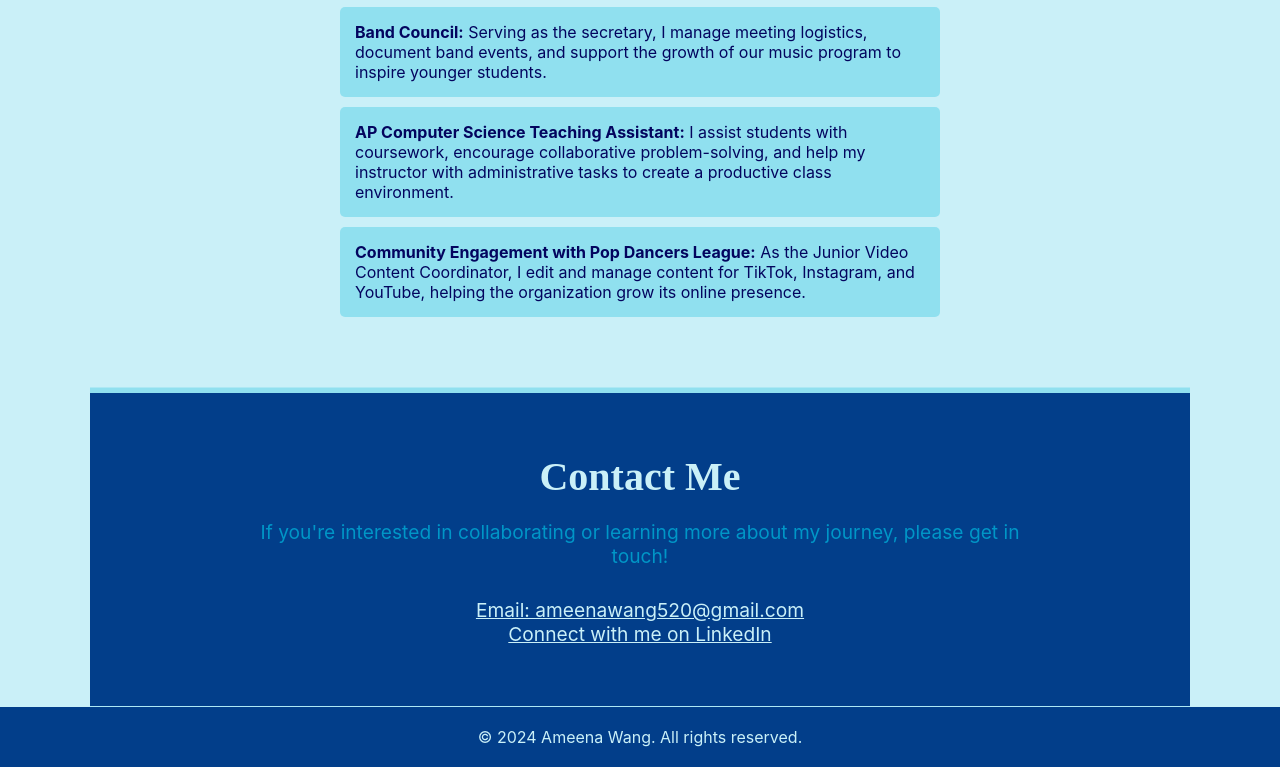
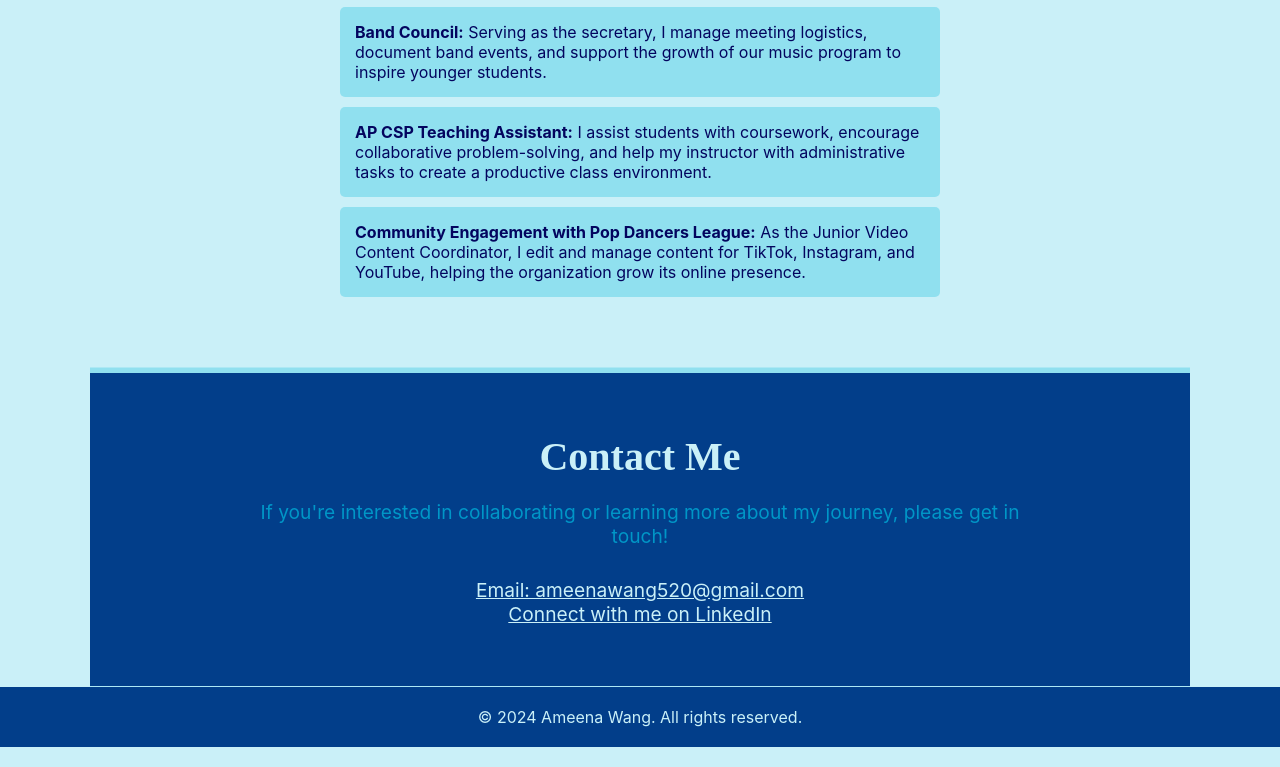
Before and after one commit to atop20girliscomingwitha1600satscorea/ameenaWang, a plain HTML site: page index.html in a window 1280 px wide. Shown: the part 4486-5253 px from the top of the page. Drawn offline with Linux system fonts and the light colour scheme.

Commit message:
Update index.html

```diff
--- a/index.html
+++ b/index.html
@@ -198,7 +198,7 @@
             <ul class="impact-list">
                 <li><strong>Finance Club Leadership:</strong> As co-president, I lead finance projects, organize investment competitions, and mentor new members to understand key financial principles.</li>
                 <li><strong>Band Council:</strong> Serving as the secretary, I manage meeting logistics, document band events, and support the growth of our music program to inspire younger students.</li>
-                <li><strong>AP Computer Science Teaching Assistant:</strong> I assist students with coursework, encourage collaborative problem-solving, and help my instructor with administrative tasks to create a productive class environment.</li>
+                <li><strong>AP CSP Teaching Assistant:</strong> I assist students with coursework, encourage collaborative problem-solving, and help my instructor with administrative tasks to create a productive class environment.</li>
                 <li><strong>Community Engagement with Pop Dancers League:</strong> As the Junior Video Content Coordinator, I edit and manage content for TikTok, Instagram, and YouTube, helping the organization grow its online presence.</li>
             </ul>
         </section>
```
